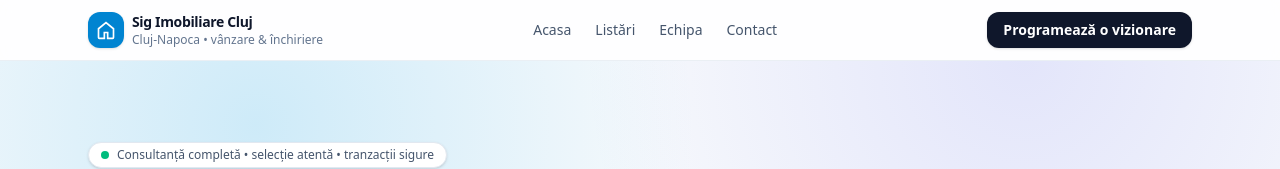
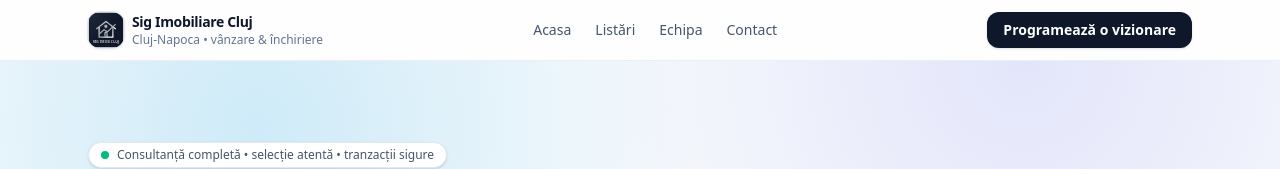
Before and after one commit to TonyHebe/SigImobCluj, a Next.js app: page / in a window 1280 px wide. Shown: the top 169 px of the page. Built offline with nearby package versions, Linux system fonts and the light colour scheme.

Commit message:
Refactor: Use BrandMark component and add favicons
Replaces inline SVG logos with a reusable BrandMark component and adds favicons to layout.

Co-authored-by: antoniohebe1 <antoniohebe1@gmail.com>

```diff
--- a/src/app/contact/page.tsx
+++ b/src/app/contact/page.tsx
@@ -1,6 +1,7 @@
 import type { Metadata } from "next";
 import Link from "next/link";
 
+import { BrandMark } from "@/components/BrandMark";
 import { ContactMessageForm } from "@/components/ContactMessageForm";
 import { HomeLinkScrollTop } from "@/components/HomeLinkScrollTop";
 import { ReviewsCarousel } from "@/components/ReviewsCarousel";
@@ -18,18 +19,7 @@ export default function ContactPage() {
       <header className="sticky top-0 z-30 border-b border-slate-200/70 bg-white/80 backdrop-blur">
         <div className="mx-auto flex max-w-6xl items-center justify-between gap-6 px-4 py-3 sm:px-6">
           <HomeLinkScrollTop className="group inline-flex items-center gap-2">
-            <span className="inline-flex size-9 items-center justify-center rounded-xl bg-sky-600 text-white shadow-sm">
-              <svg
-                aria-hidden="true"
-                viewBox="0 0 24 24"
-                className="size-5"
-                fill="none"
-                stroke="currentColor"
-                strokeWidth="2"
-              >
-                <path d="M3 10.5 12 3l9 7.5V21a1 1 0 0 1-1 1h-6v-7H10v7H4a1 1 0 0 1-1-1v-10.5Z" />
-              </svg>
-            </span>
+            <BrandMark className="size-9" />
             <div className="leading-tight">
               <div className="text-sm font-semibold tracking-tight text-slate-900">
                 Sig Imobiliare Cluj
--- a/src/app/layout.tsx
+++ b/src/app/layout.tsx
@@ -9,6 +9,10 @@ export const metadata: Metadata = {
   description:
     "Sig Imobiliare Cluj – agenție imobiliară în Cluj-Napoca. Apartamente, case și terenuri de vânzare sau închiriere.",
   applicationName: "Sig Imobiliare Cluj",
+  icons: {
+    icon: "/brand/sig-imob-cluj.svg",
+    apple: "/brand/sig-imob-cluj.svg",
+  },
   metadataBase: new URL("https://example.com"),
   openGraph: {
     title: "Sig Imobiliare Cluj",
--- a/src/app/listari/ListariClient.tsx
+++ b/src/app/listari/ListariClient.tsx
@@ -5,6 +5,7 @@ import Image from "next/image";
 import { useEffect, useMemo, useState } from "react";
 import { useRouter } from "next/navigation";
 
+import { BrandMark } from "@/components/BrandMark";
 import { HomeLinkScrollTop } from "@/components/HomeLinkScrollTop";
 import { QuickRequestForm } from "@/components/QuickRequestForm";
 import { ScrollTopLink } from "@/components/ScrollTopLink";
@@ -333,18 +334,7 @@ export function ListariClientPage({
       <header className="sticky top-0 z-30 border-b border-slate-200/70 bg-white/80 backdrop-blur">
         <div className="mx-auto flex max-w-6xl items-center justify-between gap-6 px-4 py-3 sm:px-6">
           <HomeLinkScrollTop className="group inline-flex items-center gap-2">
-            <span className="inline-flex size-9 items-center justify-center rounded-xl bg-sky-600 text-white shadow-sm">
-              <svg
-                aria-hidden="true"
-                viewBox="0 0 24 24"
-                className="size-5"
-                fill="none"
-                stroke="currentColor"
-                strokeWidth="2"
-              >
-                <path d="M3 10.5 12 3l9 7.5V21a1 1 0 0 1-1 1h-6v-7H10v7H4a1 1 0 0 1-1-1v-10.5Z" />
-              </svg>
-            </span>
+            <BrandMark className="size-9" />
             <div className="leading-tight">
               <div className="text-sm font-semibold tracking-tight text-slate-900">
                 Sig Imobiliare Cluj
--- a/src/app/oferte/[id]/page.tsx
+++ b/src/app/oferte/[id]/page.tsx
@@ -4,6 +4,7 @@ import Link from "next/link";
 import Image from "next/image";
 import { useParams } from "next/navigation";
 
+import { BrandMark } from "@/components/BrandMark";
 import { HomeLinkScrollTop } from "@/components/HomeLinkScrollTop";
 import { ScrollTopLink } from "@/components/ScrollTopLink";
 import { getAuthSnapshot } from "@/lib/authClient";
@@ -31,18 +32,7 @@ export default function OfferDetailsPage() {
       <header className="sticky top-0 z-30 border-b border-slate-200/70 bg-white/80 backdrop-blur">
         <div className="mx-auto flex max-w-6xl items-center justify-between gap-6 px-4 py-3 sm:px-6">
           <HomeLinkScrollTop className="group inline-flex items-center gap-2">
-            <span className="inline-flex size-9 items-center justify-center rounded-xl bg-sky-600 text-white shadow-sm">
-              <svg
-                aria-hidden="true"
-                viewBox="0 0 24 24"
-                className="size-5"
-                fill="none"
-                stroke="currentColor"
-                strokeWidth="2"
-              >
-                <path d="M3 10.5 12 3l9 7.5V21a1 1 0 0 1-1 1h-6v-7H10v7H4a1 1 0 0 1-1-1v-10.5Z" />
-              </svg>
-            </span>
+            <BrandMark className="size-9" />
             <div className="leading-tight">
               <div className="text-sm font-semibold tracking-tight text-slate-900">
                 Sig Imobiliare Cluj
--- a/src/app/page.tsx
+++ b/src/app/page.tsx
@@ -1,5 +1,6 @@
 import Link from "next/link";
 
+import { BrandMark } from "@/components/BrandMark";
 import { HomeLinkScrollTop } from "@/components/HomeLinkScrollTop";
 import { QuickRequestForm } from "@/components/QuickRequestForm";
 import { ScrollTopLink } from "@/components/ScrollTopLink";
@@ -10,18 +11,7 @@ export default function HomePage() {
       <header className="sticky top-0 z-30 border-b border-slate-200/70 bg-white/80 backdrop-blur">
         <div className="mx-auto flex max-w-6xl items-center justify-between gap-6 px-4 py-3 sm:px-6">
           <HomeLinkScrollTop className="group inline-flex items-center gap-2">
-            <span className="inline-flex size-9 items-center justify-center rounded-xl bg-sky-600 text-white shadow-sm">
-              <svg
-                aria-hidden="true"
-                viewBox="0 0 24 24"
-                className="size-5"
-                fill="none"
-                stroke="currentColor"
-                strokeWidth="2"
-              >
-                <path d="M3 10.5 12 3l9 7.5V21a1 1 0 0 1-1 1h-6v-7H10v7H4a1 1 0 0 1-1-1v-10.5Z" />
-              </svg>
-            </span>
+            <BrandMark className="size-9" />
             <div className="leading-tight">
               <div className="text-sm font-semibold tracking-tight text-slate-900">
                 Sig Imobiliare Cluj
--- a/src/app/servicii/page.tsx
+++ b/src/app/servicii/page.tsx
@@ -4,6 +4,7 @@ import { join } from "node:path";
 import Image from "next/image";
 import Link from "next/link";
 
+import { BrandMark } from "@/components/BrandMark";
 import { HomeLinkScrollTop } from "@/components/HomeLinkScrollTop";
 import { ScrollTopLink } from "@/components/ScrollTopLink";
 
@@ -80,18 +81,7 @@ export default function ServiciiPage() {
       <header className="sticky top-0 z-30 border-b border-slate-200/70 bg-white/80 backdrop-blur">
         <div className="mx-auto flex max-w-6xl items-center justify-between gap-6 px-4 py-3 sm:px-6">
           <HomeLinkScrollTop className="group inline-flex items-center gap-2">
-            <span className="inline-flex size-9 items-center justify-center rounded-xl bg-sky-600 text-white shadow-sm">
-              <svg
-                aria-hidden="true"
-                viewBox="0 0 24 24"
-                className="size-5"
-                fill="none"
-                stroke="currentColor"
-                strokeWidth="2"
-              >
-                <path d="M3 10.5 12 3l9 7.5V21a1 1 0 0 1-1 1h-6v-7H10v7H4a1 1 0 0 1-1-1v-10.5Z" />
-              </svg>
-            </span>
+            <BrandMark className="size-9" />
             <div className="leading-tight">
               <div className="text-sm font-semibold tracking-tight text-slate-900">
                 Sig Imobiliare Cluj
--- a/src/app/vizionare/page.tsx
+++ b/src/app/vizionare/page.tsx
@@ -1,6 +1,7 @@
 import type { Metadata } from "next";
 import Link from "next/link";
 
+import { BrandMark } from "@/components/BrandMark";
 import { HomeLinkScrollTop } from "@/components/HomeLinkScrollTop";
 import { ScrollTopLink } from "@/components/ScrollTopLink";
 import { ViewingAppointmentForm } from "@/components/ViewingAppointmentForm";
@@ -17,18 +18,7 @@ export default function ViewingAppointmentPage() {
       <header className="sticky top-0 z-30 border-b border-slate-200/70 bg-white/80 backdrop-blur">
         <div className="mx-auto flex max-w-6xl items-center justify-between gap-6 px-4 py-3 sm:px-6">
           <HomeLinkScrollTop className="group inline-flex items-center gap-2">
-            <span className="inline-flex size-9 items-center justify-center rounded-xl bg-sky-600 text-white shadow-sm">
-              <svg
-                aria-hidden="true"
-                viewBox="0 0 24 24"
-                className="size-5"
-                fill="none"
-                stroke="currentColor"
-                strokeWidth="2"
-              >
-                <path d="M3 10.5 12 3l9 7.5V21a1 1 0 0 1-1 1h-6v-7H10v7H4a1 1 0 0 1-1-1v-10.5Z" />
-              </svg>
-            </span>
+            <BrandMark className="size-9" />
             <div className="leading-tight">
               <div className="text-sm font-semibold tracking-tight text-slate-900">
                 Sig Imobiliare Cluj
--- /dev/null
+++ b/src/components/BrandMark.tsx
@@ -0,0 +1,27 @@
+import Image from "next/image";
+
+type Props = {
+  /** Render size in px (both width and height). Defaults to 36px (Tailwind `size-9`). */
+  size?: number;
+  className?: string;
+  priority?: boolean;
+};
+
+export function BrandMark({ size = 36, className, priority }: Props) {
+  return (
+    <Image
+      src="/brand/sig-imob-cluj.svg"
+      alt="Sig Imobiliare Cluj"
+      width={size}
+      height={size}
+      priority={priority}
+      unoptimized
+      className={[
+        "rounded-xl bg-slate-900/5 shadow-sm ring-1 ring-slate-200 object-cover",
+        className,
+      ]
+        .filter(Boolean)
+        .join(" ")}
+    />
+  );
+}
```
Also changed, not shown: public/brand/sig-imob-cluj.svg (added).
